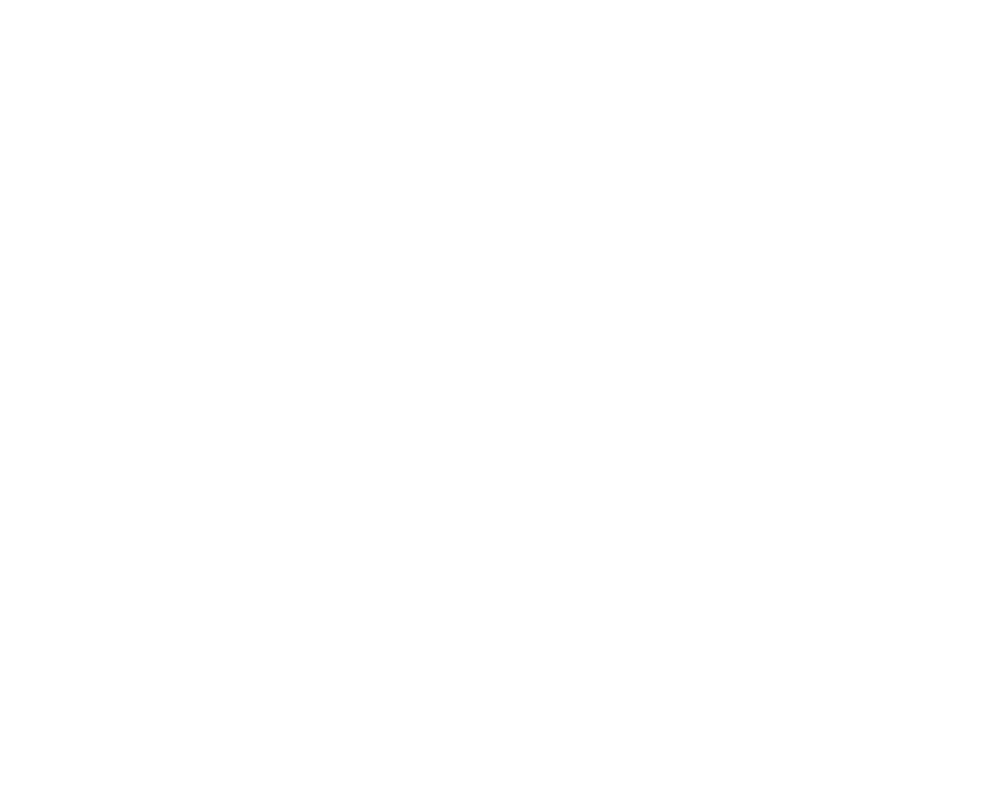
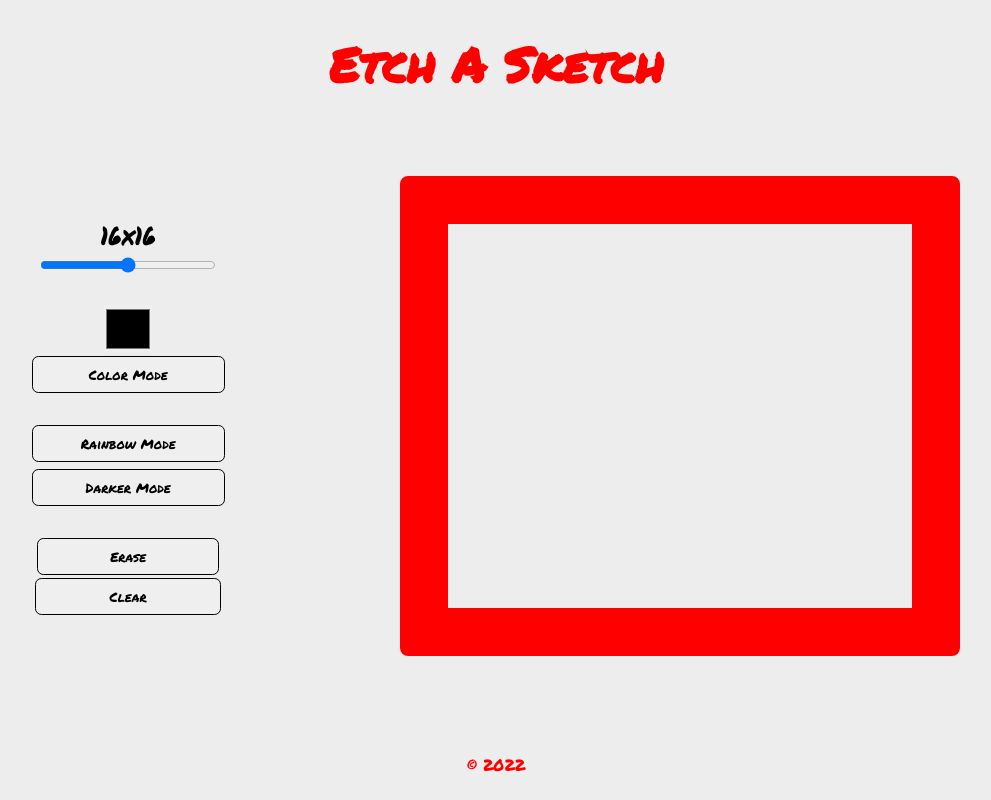
Before and after one commit to Ahmed-Mohadin/etch-a-sketch, a plain HTML site: page index.html in a window 1280 px wide. Shown: the whole page, without its empty margins (144-1135 px from the left). Drawn offline with Linux system fonts and the light colour scheme.

Commit message:
Added ui design

```diff
--- a/index.html
+++ b/index.html
@@ -9,13 +9,33 @@
 </head>
 <body>
     <header>
-
+        <h1 class="title">Etch A Sketch</h1>
     </header>
     <main>
+        <div class="display-grids">
 
+        </div>
+        <div class="controls">
+            <!-- <div class="grid-size"> -->
+                <p>16x16 </p>
+                <input type="range" minlength="16" maxlength="64">
+            <!-- </div> -->
+            <!-- <div class="pick-color"> -->
+                <input type="color">
+                <button type="button" class="color-mode">Color Mode</button>
+            <!-- </div> -->
+            <!-- <div class="random-color"> -->
+                <button type="button" class="rainbow-mode">Rainbow Mode</button>
+                <button type="button" class="darker-mode">Darker Mode</button>
+            <!-- </div> -->
+            <!-- <div class="erase-clear"> -->
+                <button type="button" class="erase">Erase</button>
+                <button type="button" class="clear">Clear</button>
+            <!-- </div> -->
+        </div>
     </main>
     <footer>
-
+        &copy; 2022
     </footer>
     <script src="scripts/script.js"></script>
 </body>
--- a/styles/style.css
+++ b/styles/style.css
@@ -0,0 +1,134 @@
+/* core */
+@import url('https://fonts.googleapis.com/css2?family=Permanent+Marker&display=swap');
+
+*{
+    padding: 0;
+    margin: 0;
+    box-sizing: border-box;
+}
+
+html{
+    font-family: 'Permanent Marker', cursive;
+    min-height: 100%;
+    position: relative;
+}
+body{
+    background-color: #EDEDED;
+    color: #000;
+    margin-bottom: 100px;
+}
+
+/* headder */
+header{
+    display: flex;
+    justify-content: center;
+    align-items: center;
+    height: 8rem;
+}
+header .title{
+    color: #FF0000;
+    font-size: 3em;
+}
+
+/* main */
+main{
+    margin-top: 3rem;
+    display: flex;
+    flex-direction: row-reverse;
+    align-items: center;
+    justify-content: space-evenly;
+}
+main span{
+    font-size: 5.33em;
+}
+
+/* .display-grids */
+.display-grids{
+    border: solid 3rem #FF0000;
+    border-radius: 0.5rem;
+    width: 35rem;
+    height: 30rem;
+    padding: 0.4rem;
+}
+.display-grids div{
+    border: solid 1px rgb(214, 212, 209);
+    background-color: rgb(247, 255, 251);
+}
+.display-divs div:hover{
+    background-color: rgb(186, 217, 162) !important;
+    border-color: rgb(186, 217, 162) !important;
+}
+
+/* .controls */
+.controls{
+    display: flex;
+    flex-direction: column;
+    align-items: center;
+    text-align: center;
+}
+
+.controls input[type="range"]{
+    width: 11rem;
+    cursor: grab;
+    margin-top: 0.2rem;
+}
+.controls p{
+    font-size: 1.6em;
+}
+
+.controls input[type="color"]{
+    width: 3rem;
+    height: 3rem;
+    cursor: pointer;
+    border: none;
+    margin-top: 2rem;
+    margin-bottom: 0.2rem;
+}
+.controls .color-mode{
+    padding: 0.5rem 3.5rem;
+}
+
+.controls .rainbow-mode{
+    padding: 0.5rem 3rem;
+    margin-top: 2rem;
+    margin-bottom: 0.2rem;
+}
+.controls .darker-mode{
+    padding: 0.5rem 3.3rem;
+    margin-top: 0.2rem;
+}
+
+.controls .erase{
+    padding: 0.5rem 4.5rem;
+    margin-top: 2rem;
+    margin-bottom: 0.2rem;
+}
+.controls .clear{
+    padding: 0.5rem 4.6rem;
+}
+
+.controls button{
+    font-family: 'Permanent Marker', cursive;
+    border: 0.1rem solid #000;
+    border-radius: 0.4rem;
+    color:#000;
+    text-align:center;
+}
+.controls button:hover{
+    cursor: pointer;
+    color:#000000;
+    border-color: transparent;
+    background-color:#FFFFFF;
+}
+
+/* footer */
+footer{
+    position: absolute;
+    bottom: 0;
+    width: 100%;
+    padding-bottom: 1.5rem;
+    display: flex;
+    justify-content: center;
+    align-items: center;
+    color: #FF0000;
+}
```
